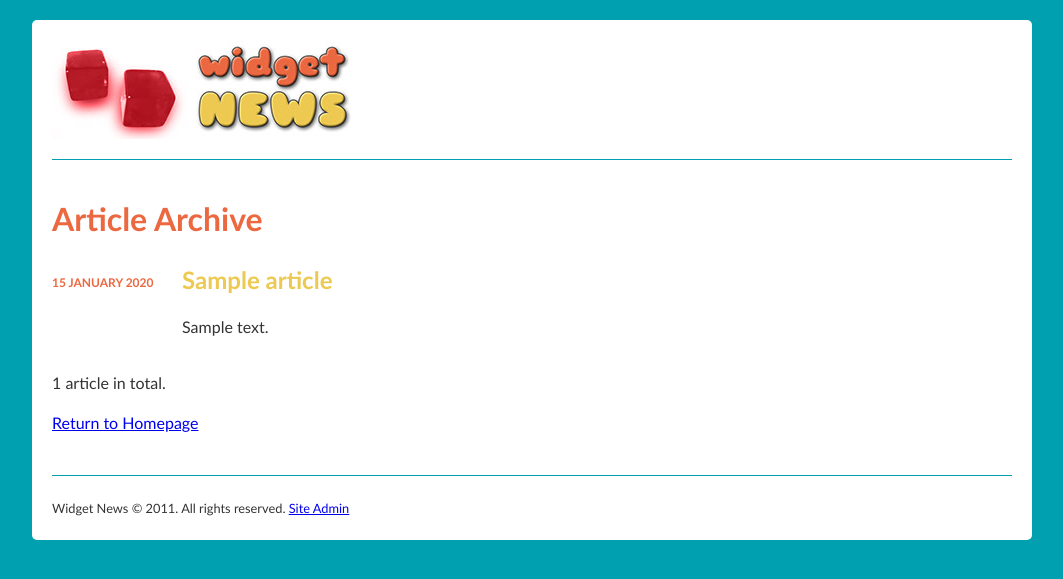
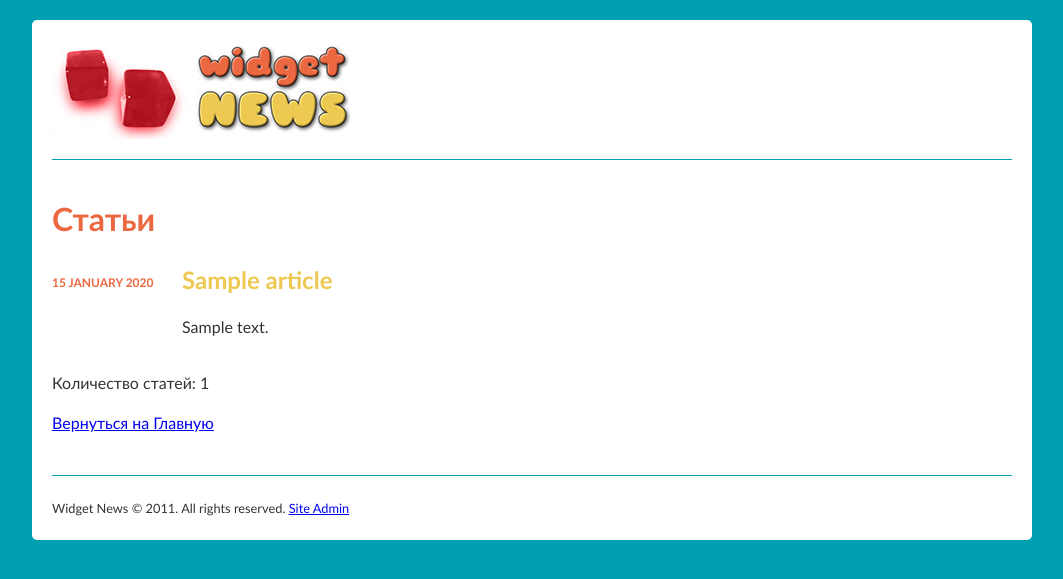
Before and after one commit to hawkeyjet/blog.github.io, a PHP site: page /?action=archive in a window 1280 px wide. Shown: the top 579 px of the page, without its empty margins (108-1171 px from the left). Run offline with PHP 8.4, Linux system fonts and the light colour scheme; tables that the repository leaves empty hold one stand-in row (values such as "Sample post").

Commit message:
archive homepage viewarticle +++

```diff
--- a/templates/archive.php
+++ b/templates/archive.php
@@ -1,24 +1,22 @@
-<?php include "templates/include/header.php" ?>
+<?php
+	include "templates/include/header.php";
+	include "templates/include/htmlout.inc.php";
+?>
 
-      <h1>Article Archive</h1>
+			<h1>Статьи</h1>
 
 			<ul id="headlines" class="archive">
-
-<?php foreach ( $results['articles'] as $article ) { ?>
-
+<?php foreach ($results['articles'] as $article) { ?>
 				<li>
 					<h2>
-            <span class="pubDate"><?php echo date('j F Y', $article->publicationDate)?></span><a href=".?action=viewArticle&amp;articleId=<?php echo $article->id?>"><?php echo htmlspecialchars( $article->title )?></a>
+						<span class="pubDate"><?php echo date('j F Y', $article->publicationDate)?></span><a href=".?action=viewArticle&amp;articleId=<?php echo $article->id?>"><?php echo htmlout($article->title)?></a>
 					</h2>
-          <p class="summary"><?php echo htmlspecialchars( $article->summary )?></p>
+					<p class="summary"><?php echo htmlout($article->summary)?></p>
 				</li>
-
 <?php } ?>
-
 			</ul>
 
-      <p><?php echo $results['totalRows']?> article<?php echo ( $results['totalRows'] != 1 ) ? 's' : '' ?> in total.</p>
-
-      <p><a href="./">Return to Homepage</a></p>
+			<p>Количество статей: <?php echo $results['totalRows']?></p>
+			<p><a href="./">Вернуться на Главную</a></p>
 
 <?php include "templates/include/footer.php" ?>
```
Also changed, not shown: templates/homepage.php (+8 -9 lines). Lines whose indentation alone changed are shown as unchanged.
